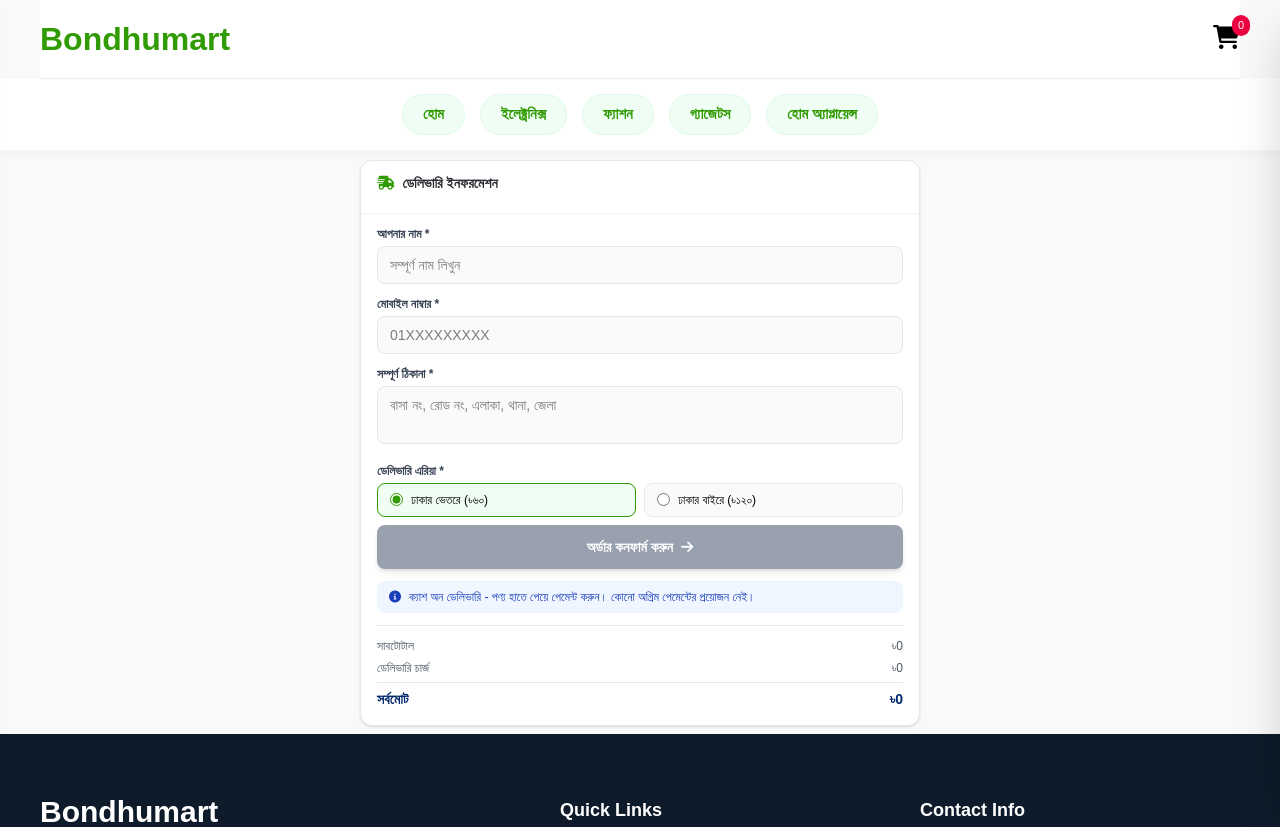
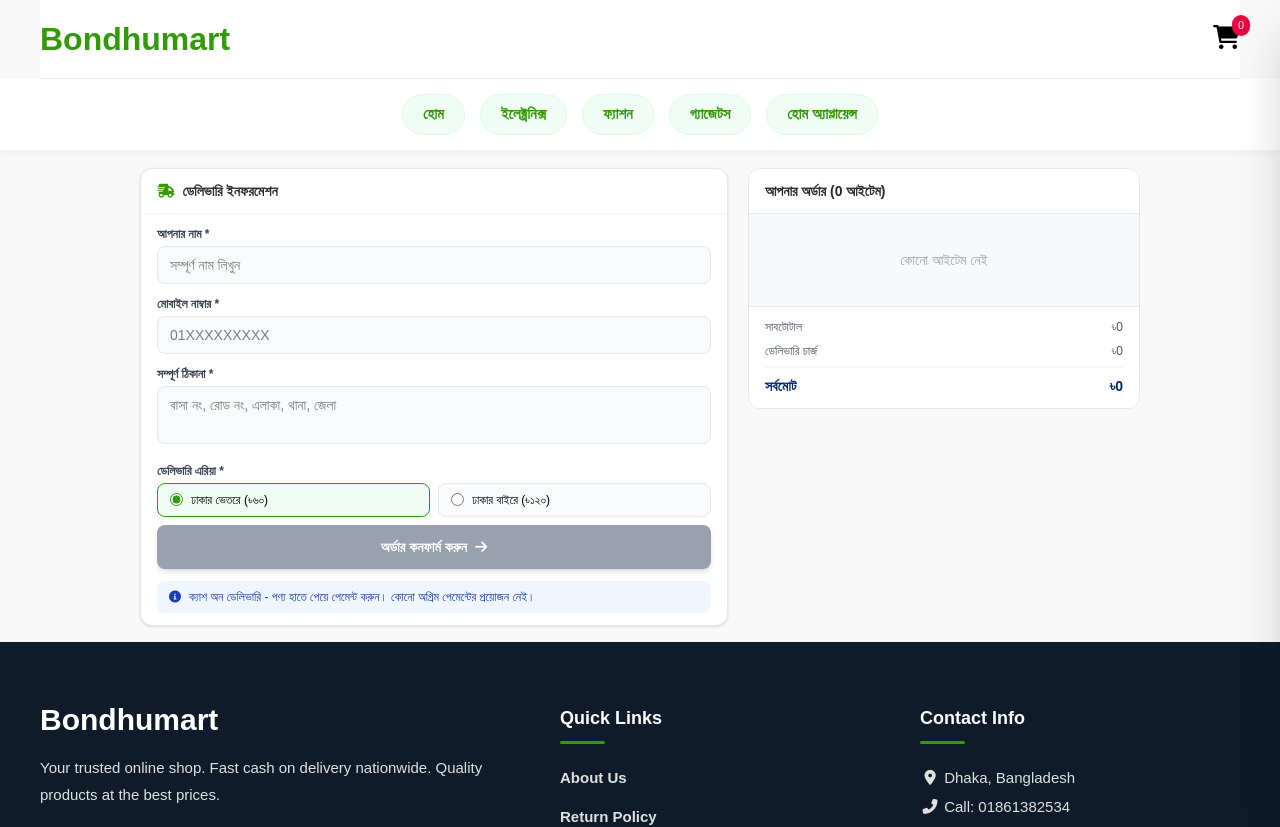
Before and after one commit to MRakib74/bondhumart-storefront, a Next.js app: page /checkout in a window 1280 px wide. Shown: the top 827 px of the page. Built offline with nearby package versions, Linux system fonts and the light colour scheme.

Commit message:
Fix checkout layout, Buy Now via sessionStorage, cart item X on top quantity below

```diff
--- a/src/app/checkout/page.tsx
+++ b/src/app/checkout/page.tsx
@@ -1,11 +1,23 @@
 "use client";
 
-import React, { useState } from "react";
+import React, { useState, useEffect } from "react";
 import Link from "next/link";
-import { useCart } from "@/context/CartContext";
+import { useCart, CartItem } from "@/context/CartContext";
 
 export default function CheckoutPage() {
   const { cart, cartTotal, removeFromCart, updateQuantity, clearCart } = useCart();
+
+  // "Buy Now" direct order item (from Order Now button, NOT added to cart)
+  const [buyNowItem, setBuyNowItem] = useState<CartItem | null>(null);
+
+  useEffect(() => {
+    const stored = sessionStorage.getItem("bondhumart_buynow");
+    if (stored) {
+      try {
+        setBuyNowItem(JSON.parse(stored));
+      } catch {}
+    }
+  }, []);
 
   const [formData, setFormData] = useState({
     name: "",
@@ -15,18 +27,24 @@ export default function CheckoutPage() {
   });
 
   const deliveryCharge = formData.delivery_area === 'dhaka' ? 60 : 120;
-  const grandTotal = cartTotal + deliveryCharge;
+
+  // Order items = buyNowItem (if direct order) OR cart items
+  const orderItems: CartItem[] = buyNowItem ? [buyNowItem] : cart;
+  const orderTotal = orderItems.reduce((sum, item) => sum + item.price * item.quantity, 0);
+  const grandTotal = orderTotal + deliveryCharge;
 
   const [isSubmitting, setIsSubmitting] = useState(false);
   const [success, setSuccess] = useState(false);
   const [error, setError] = useState("");
   const [errorFields, setErrorFields] = useState<string[]>([]);
 
+  const [buyNowQuantity, setBuyNowQuantity] = useState(1);
+
   const handleSubmit = async (e: React.FormEvent) => {
     e.preventDefault();
     setError("");
     setErrorFields([]);
-    if (cart.length === 0) return;
+    if (orderItems.length === 0) return;
 
     const phoneRegex = /^01[3-9]\d{8}$/;
     if (!phoneRegex.test(formData.phone)) {
@@ -53,7 +71,8 @@ export default function CheckoutPage() {
     await new Promise((resolve) => setTimeout(resolve, 300));
     setSuccess(true);
     setIsSubmitting(false);
-    clearCart();
+    sessionStorage.removeItem("bondhumart_buynow");
+    if (!buyNowItem) clearCart();
   };
 
   if (success) {
@@ -72,54 +91,28 @@ export default function CheckoutPage() {
   }
 
   return (
-    <div className="max-w-xl mx-auto my-2 px-2">
+    <div className="max-w-5xl mx-auto my-4 px-3">
+      <div className="flex flex-col lg:flex-row gap-5">
+
+        {/* Left: Form */}
+        <div className="w-full lg:w-3/5">
           <div className="bg-white rounded-xl shadow-sm border border-gray-200 overflow-hidden">
 
-        {/* ডেলিভারি ইনফরমেশন হেডার + কার্ট আইটেম */}
-        <div className="px-4 pt-3 pb-2 border-b border-gray-100">
-          <h2 className="text-sm font-bold text-[#292930] flex items-center gap-2 mb-3">
+            {/* হেডার */}
+            <div className="px-4 py-3 border-b border-gray-100">
+              <h2 className="text-sm font-bold text-[#292930] flex items-center gap-2">
                 <i className="fa-solid fa-truck-fast text-[#319b03]"></i> ডেলিভারি ইনফরমেশন
               </h2>
-
-          {/* কার্ট আইটেম - একদম উপরে */}
-          {cart.length > 0 && (
-            <div className="space-y-2 mb-2">
-              {cart.map(item => (
-                <div key={item.id} className="flex gap-2 bg-gray-50 p-2 rounded-lg border border-gray-100 items-center">
-                  <img src={item.image} alt={item.name} className="w-11 h-11 object-cover rounded-md bg-white flex-shrink-0" />
-                  <div className="flex-grow min-w-0">
-                    <h4 className="text-xs font-medium text-gray-800 truncate">{item.name}</h4>
-                    <div className="flex justify-between items-center mt-1">
-                      <span className="font-bold text-[#319b03] text-xs">৳{item.price}</span>
-                      <div className="flex items-center gap-2">
-                        <div className="flex items-center bg-white border border-gray-200 rounded text-xs">
-                          <button onClick={() => updateQuantity(item.id, item.quantity - 1)} className="px-2 py-0.5 text-gray-500 hover:text-black">-</button>
-                          <span className="px-1.5 font-bold">{item.quantity}</span>
-                          <button onClick={() => updateQuantity(item.id, item.quantity + 1)} className="px-2 py-0.5 text-gray-500 hover:text-black">+</button>
-                        </div>
-                        <button onClick={() => removeFromCart(item.id)} className="text-red-400 hover:text-red-600">
-                          <i className="fa-solid fa-times text-xs"></i>
-                        </button>
-                      </div>
-                    </div>
-                  </div>
-                </div>
-              ))}
-            </div>
-          )}
             </div>
 
             <form onSubmit={handleSubmit}>
-          {/* ফর্ম ফিল্ড */}
               <div className="px-4 pt-3 pb-2 space-y-3">
 
                 {/* নাম */}
                 <div>
                   <label className={`block text-xs font-bold mb-1 ${errorFields.includes("name") ? "text-red-500" : "text-gray-700"}`}>আপনার নাম *</label>
                   <input
-                type="text"
-                required
-                placeholder="সম্পূর্ণ নাম লিখুন"
+                    type="text" required placeholder="সম্পূর্ণ নাম লিখুন"
                     className={`w-full px-3 py-2 border rounded-lg outline-none text-sm transition-colors ${errorFields.includes("name") ? "border-red-500 bg-red-50" : "border-gray-200 bg-gray-50 focus:border-[#319b03] focus:bg-white"}`}
                     value={formData.name}
                     onChange={(e) => { setFormData({...formData, name: e.target.value}); setErrorFields(errorFields.filter(f => f !== 'name')); setError(''); }}
@@ -130,9 +123,7 @@ export default function CheckoutPage() {
                 <div>
                   <label className={`block text-xs font-bold mb-1 ${errorFields.includes("phone") ? "text-red-500" : "text-gray-700"}`}>মোবাইল নাম্বার *</label>
                   <input
-                type="tel"
-                required
-                placeholder="01XXXXXXXXX"
+                    type="tel" required placeholder="01XXXXXXXXX"
                     className={`w-full px-3 py-2 border rounded-lg outline-none text-sm transition-colors ${errorFields.includes("phone") ? "border-red-500 bg-red-50" : "border-gray-200 bg-gray-50 focus:border-[#319b03] focus:bg-white"}`}
                     value={formData.phone}
                     onChange={(e) => { setFormData({...formData, phone: e.target.value}); setErrorFields(errorFields.filter(f => f !== 'phone')); setError(''); }}
@@ -143,9 +134,7 @@ export default function CheckoutPage() {
                 <div>
                   <label className={`block text-xs font-bold mb-1 ${errorFields.includes("address") ? "text-red-500" : "text-gray-700"}`}>সম্পূর্ণ ঠিকানা *</label>
                   <textarea
-                required
-                placeholder="বাসা নং, রোড নং, এলাকা, থানা, জেলা"
-                rows={2}
+                    required placeholder="বাসা নং, রোড নং, এলাকা, থানা, জেলা" rows={2}
                     className={`w-full px-3 py-2 border rounded-lg outline-none text-sm transition-colors resize-none ${errorFields.includes("address") ? "border-red-500 bg-red-50" : "border-gray-200 bg-gray-50 focus:border-[#319b03] focus:bg-white"}`}
                     value={formData.address}
                     onChange={(e) => { setFormData({...formData, address: e.target.value}); setErrorFields(errorFields.filter(f => f !== 'address')); setError(''); }}
@@ -181,7 +170,7 @@ export default function CheckoutPage() {
               <div className="px-4 pb-3">
                 <button
                   type="submit"
-              disabled={isSubmitting || cart.length === 0}
+                  disabled={isSubmitting || orderItems.length === 0}
                   className="w-full py-3 bg-[#00276c] text-white rounded-lg font-bold text-sm hover:bg-[#001f55] transition-colors shadow-md disabled:bg-gray-400 flex items-center justify-center gap-2"
                 >
                   {isSubmitting ? (
@@ -198,23 +187,99 @@ export default function CheckoutPage() {
                 <p>ক্যাশ অন ডেলিভারি - পণ্য হাতে পেয়ে পেমেন্ট করুন। কোনো অগ্রিম পেমেন্টের প্রয়োজন নেই।</p>
               </div>
 
-          {/* সাবটোটাল / সর্বমোট */}
-          <div className="mx-4 mb-4 space-y-1.5 pt-3 border-t border-gray-200">
+            </form>
+          </div>
+        </div>
+
+        {/* Right: Order Summary */}
+        <div className="w-full lg:w-2/5">
+          <div className="bg-[#f8f9fa] rounded-xl border border-gray-200 overflow-hidden sticky top-24">
+
+            <div className="px-4 py-3 border-b border-gray-200 bg-white">
+              <h2 className="text-sm font-bold text-[#292930]">আপনার অর্ডার ({orderItems.length} আইটেম)</h2>
+            </div>
+
+            {/* আইটেম লিস্ট */}
+            <div className="p-3 space-y-2 max-h-[50vh] overflow-y-auto">
+              {orderItems.length === 0 ? (
+                <p className="text-center text-gray-400 text-sm py-6">কোনো আইটেম নেই</p>
+              ) : buyNowItem ? (
+                /* Buy Now আইটেম - শুধু quantity পরিবর্তন, X নেই */
+                <div className="bg-white rounded-lg border border-gray-100 p-3">
+                  {/* উপরে: নাম + X */}
+                  <div className="flex justify-between items-start gap-2 mb-2">
+                    <div className="flex gap-2 flex-1 min-w-0">
+                      <img src={buyNowItem.image} alt={buyNowItem.name} className="w-12 h-12 object-cover rounded-md bg-gray-50 flex-shrink-0" />
+                      <div className="min-w-0">
+                        <h4 className="text-xs font-medium text-gray-800 line-clamp-2">{buyNowItem.name}</h4>
+                        <span className="font-bold text-[#319b03] text-sm">৳{buyNowItem.price}</span>
+                      </div>
+                    </div>
+                  </div>
+                  {/* নিচে: কোয়ান্টিটি */}
+                  <div className="flex items-center gap-2 mt-1">
+                    <span className="text-xs text-gray-500">পরিমাণ:</span>
+                    <div className="flex items-center bg-gray-50 border border-gray-200 rounded">
+                      <button onClick={() => setBuyNowQuantity(Math.max(1, buyNowQuantity - 1))} className="px-2.5 py-1 text-gray-500 hover:text-black text-sm font-bold">-</button>
+                      <span className="px-3 text-sm font-bold border-x border-gray-200">{buyNowQuantity}</span>
+                      <button onClick={() => setBuyNowQuantity(buyNowQuantity + 1)} className="px-2.5 py-1 text-gray-500 hover:text-black text-sm font-bold">+</button>
+                    </div>
+                  </div>
+                </div>
+              ) : (
+                /* Cart আইটেম - X উপরে, কোয়ান্টিটি নিচে আলাদা */
+                cart.map(item => (
+                  <div key={item.id} className="bg-white rounded-lg border border-gray-100 p-3">
+                    {/* উপরে: ছবি + নাম + X */}
+                    <div className="flex justify-between items-start gap-2 mb-2">
+                      <div className="flex gap-2 flex-1 min-w-0">
+                        <img src={item.image} alt={item.name} className="w-12 h-12 object-cover rounded-md bg-gray-50 flex-shrink-0" />
+                        <div className="min-w-0">
+                          <h4 className="text-xs font-medium text-gray-800 line-clamp-2">{item.name}</h4>
+                          <span className="font-bold text-[#319b03] text-sm">৳{item.price}</span>
+                        </div>
+                      </div>
+                      {/* X বাটন - উপরে ডানে, আলাদা */}
+                      <button
+                        onClick={() => removeFromCart(item.id)}
+                        className="w-6 h-6 flex-shrink-0 flex items-center justify-center rounded-full bg-red-50 text-red-400 hover:bg-red-100 hover:text-red-600 transition-colors"
+                      >
+                        <i className="fa-solid fa-times text-xs"></i>
+                      </button>
+                    </div>
+                    {/* নিচে: কোয়ান্টিটি - X থেকে আলাদা, নিজস্ব লাইনে */}
+                    <div className="flex items-center gap-2 mt-1">
+                      <span className="text-xs text-gray-500">পরিমাণ:</span>
+                      <div className="flex items-center bg-gray-50 border border-gray-200 rounded">
+                        <button onClick={() => updateQuantity(item.id, item.quantity - 1)} className="px-2.5 py-1 text-gray-500 hover:text-black text-sm font-bold">-</button>
+                        <span className="px-3 text-sm font-bold border-x border-gray-200">{item.quantity}</span>
+                        <button onClick={() => updateQuantity(item.id, item.quantity + 1)} className="px-2.5 py-1 text-gray-500 hover:text-black text-sm font-bold">+</button>
+                      </div>
+                    </div>
+                  </div>
+                ))
+              )}
+            </div>
+
+            {/* সারসংক্ষেপ */}
+            <div className="px-4 py-3 space-y-2 border-t border-gray-200 bg-white">
               <div className="flex justify-between text-xs text-gray-600">
                 <span>সাবটোটাল</span>
-              <span className="font-medium">৳{cartTotal}</span>
+                <span className="font-medium">৳{orderTotal}</span>
               </div>
               <div className="flex justify-between text-xs text-gray-600">
                 <span>ডেলিভারি চার্জ</span>
-              <span className="font-medium">৳{cart.length > 0 ? deliveryCharge : 0}</span>
+                <span className="font-medium">৳{orderItems.length > 0 ? deliveryCharge : 0}</span>
               </div>
-            <div className="flex justify-between font-bold text-sm text-[#00276c] pt-1.5 border-t border-gray-200">
+              <div className="flex justify-between font-bold text-sm text-[#00276c] pt-2 border-t border-gray-100">
                 <span>সর্বমোট</span>
-              <span>৳{cart.length > 0 ? grandTotal : 0}</span>
+                <span>৳{orderItems.length > 0 ? grandTotal : 0}</span>
               </div>
             </div>
 
-        </form>
+          </div>
+        </div>
+
       </div>
     </div>
   );
--- a/src/app/page.tsx
+++ b/src/app/page.tsx
@@ -77,7 +77,7 @@ export default function Home() {
                 </div>
                 <button
                   onClick={() => {
-                    addToCart({ ...product, quantity: 1 }, false);
+                    sessionStorage.setItem('bondhumart_buynow', JSON.stringify({ ...product, quantity: 1 }));
                     window.location.href = '/checkout';
                   }}
                   className="w-full text-center p-3 bg-[#00276c] hover:bg-black text-white rounded-md text-[14px] font-bold cursor-pointer transition-colors duration-200"
--- a/src/app/product/[slug]/page.tsx
+++ b/src/app/product/[slug]/page.tsx
@@ -145,7 +145,8 @@ export default function ProductPage({ params }: { params: { slug: string } }) {
           <div className="flex flex-col sm:flex-row gap-3 mt-4">
             <button
               onClick={() => {
-                addToCart({ id: parseInt(params.slug) || 1, name: product.name, price: parseInt(product.price.replace(',', '')), image: product.images[0], quantity: quantity }, false);
+                const item = { id: parseInt(params.slug) || 1, name: product.name, price: parseInt(product.price.replace(',', '')), image: product.images[0], quantity: quantity };
+                sessionStorage.setItem('bondhumart_buynow', JSON.stringify(item));
                 window.location.href = '/checkout';
               }}
               className="flex-1 py-4 bg-[#00276c] hover:bg-black text-white text-lg font-bold rounded-lg transition-colors flex justify-center items-center gap-2 shadow-lg"
```
Lines whose indentation alone changed are shown as unchanged.
